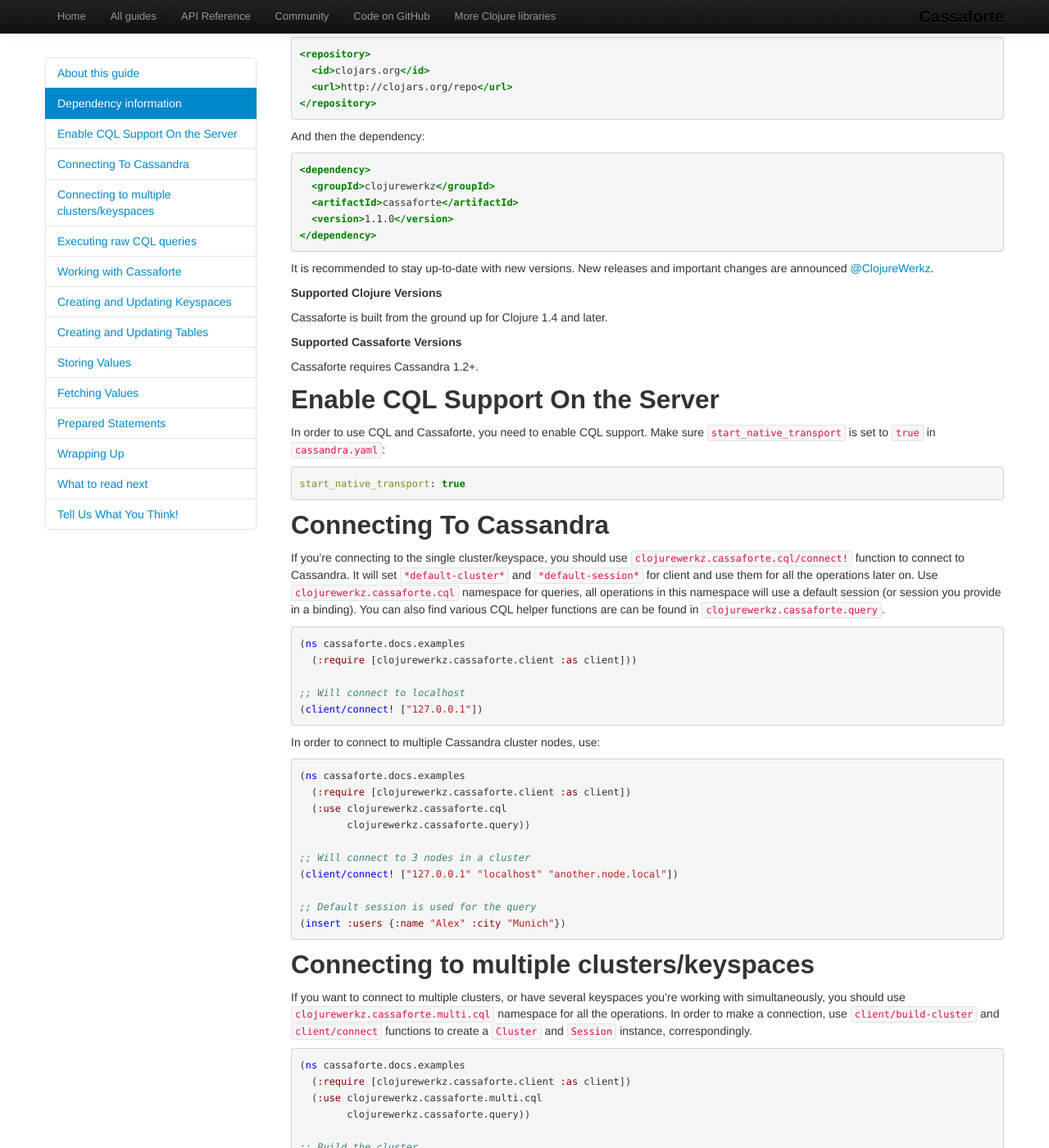
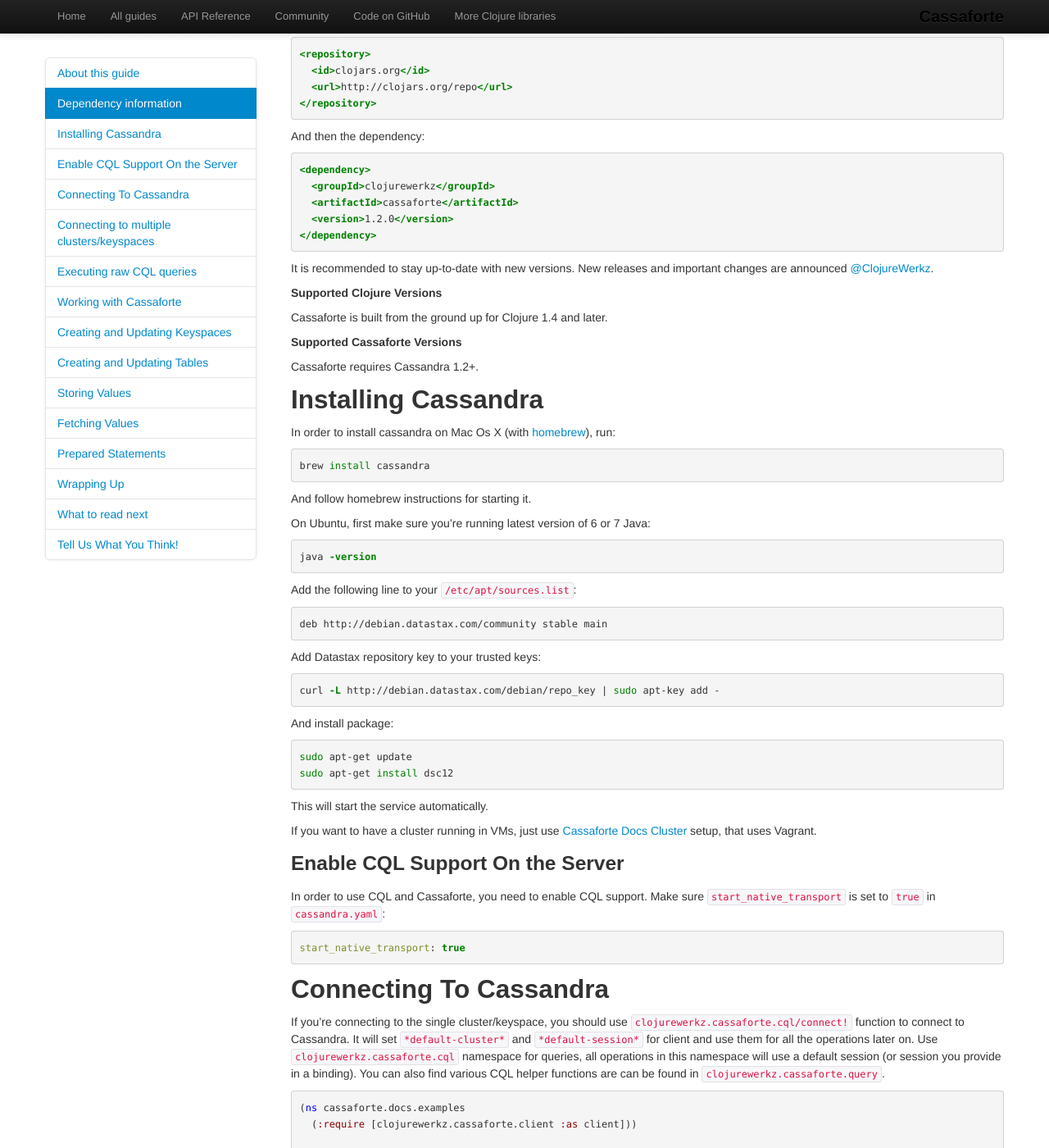
Before and after one commit to clojurewerkz/cassaforte.docs, a Jekyll site: the page built from articles/getting_started.md, in a window 1280 px wide and 1400 px high, scrolled down 437 px. Shown: the whole window at 82% size. Built offline with Jekyll 4.4.1, drawn with Linux system fonts in a browser that asks for light colours; Markdown is read by kramdown in place of the engine named in the settings.

Commit message:
Update version

````diff
--- a/articles/getting_started.md
+++ b/articles/getting_started.md
@@ -23,7 +23,7 @@ Cassaforte artifacts are [released to Clojars](https://clojars.org/clojurewerkz/
 __With Leiningen__
 
 ```clj
-[clojurewerkz/cassaforte "1.1.0"]
+[clojurewerkz/cassaforte "1.2.0"]
 ```
 
 Please note that Cassaforte works with Clojure versions starting from 1.4, to satisfy other
@@ -46,7 +46,7 @@ And then the dependency:
 <dependency>
   <groupId>clojurewerkz</groupId>
   <artifactId>cassaforte</artifactId>
-  <version>1.1.0</version>
+  <version>1.2.0</version>
 </dependency>
 ```
 
@@ -62,10 +62,46 @@ __Supported Cassaforte Versions__
 
 Cassaforte requires Cassandra 1.2+.
 
+## Installing Cassandra
 
+In order to install cassandra on Mac Os X (with [homebrew]()), run:
 
+```sh
+brew install cassandra
+```
 
-## Enable CQL Support On the Server
+And follow homebrew instructions for starting it.
+
+On Ubuntu, first make sure you're running latest version of 6 or 7 Java:
+
+```sh
+java -version
+```
+
+Add the following line to your `/etc/apt/sources.list`:
+
+```
+deb http://debian.datastax.com/community stable main
+```
+
+Add Datastax repository key to your trusted keys:
+
+```sh
+curl -L http://debian.datastax.com/debian/repo_key | sudo apt-key add -
+```
+
+And install package:
+
+```sh
+sudo apt-get update
+sudo apt-get install dsc12
+```
+
+This will start the service automatically.
+
+If you want to have a cluster running in VMs, just use [Cassaforte Docs Cluster](https://github.com/ifesdjeen/cassaforte_docs_cluster) setup, that uses Vagrant.
+
+### Enable CQL Support On the Server
 
 In order to use CQL and Cassaforte, you need to enable CQL support. Make sure `start_native_transport` is set to `true` in `cassandra.yaml`:
 
--- a/index.html
+++ b/index.html
@@ -22,7 +22,7 @@ layout: default
         <a href='https://github.com/clojurewerkz/cassaforte'>Contribute »</a>
       </li>
       <li>
-        <a href='https://clojars.org/clojurewerkz/cassaforte'>Current Version: 1.1.0</a>
+        <a href='https://clojars.org/clojurewerkz/cassaforte'>Current Version: 1.2.0</a>
       </li>
     </ul>
   </div>
````
